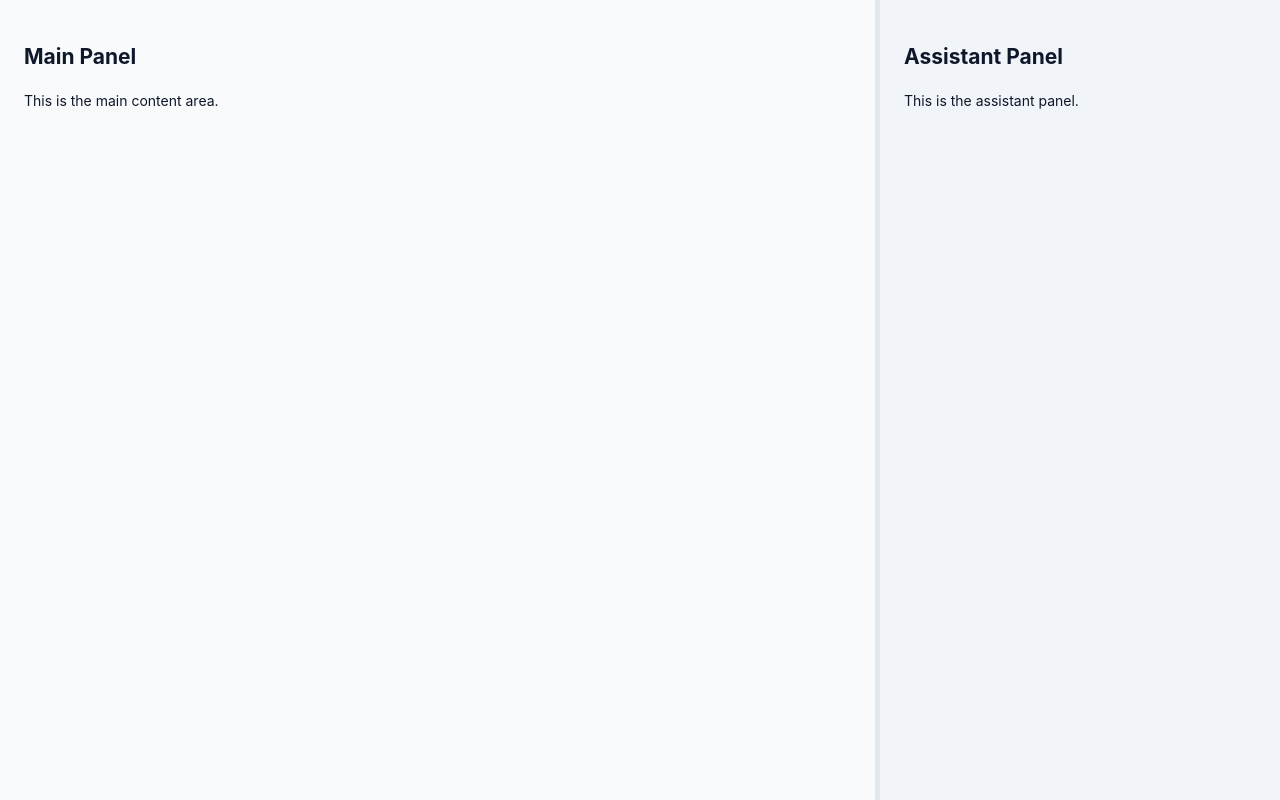
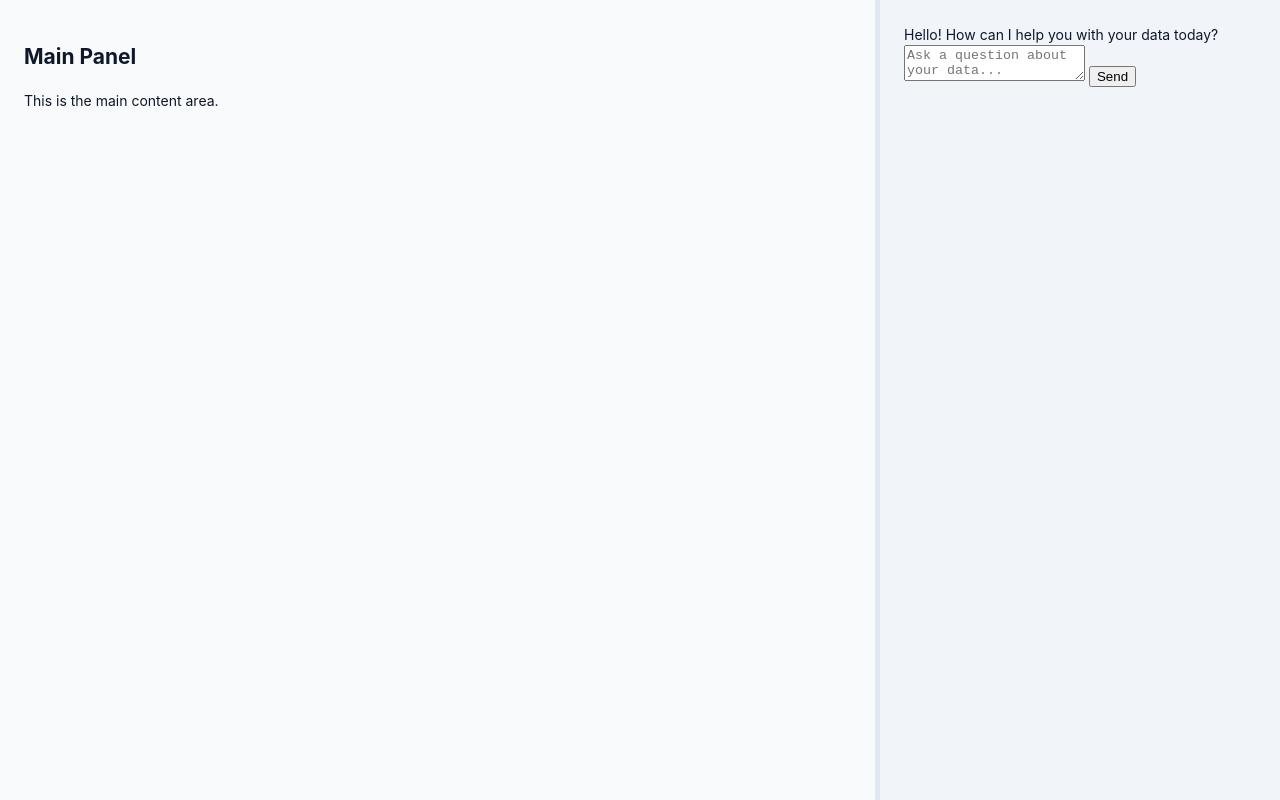
Before and after one commit to yapweijun1996/CSV-Agent, a plain HTML site: page index.html in a window 1280 px wide. Drawn offline with Linux system fonts and the light colour scheme.

Commit message:
Update index.html

```diff
--- a/index.html
+++ b/index.html
@@ -50,9 +50,16 @@
 
   <div class="resizer" id="resizer"></div>
 
-  <aside class="assistant-sidebar">
-    <h2>Assistant Panel</h2>
-    <p>This is the assistant panel.</p>
+  <aside class="assistant-sidebar" id="assistant-sidebar">
+    <div class="message-list" id="message-list">
+      <div class="message assistant">
+        Hello! How can I help you with your data today?
+      </div>
+    </div>
+    <div class="chat-input-area">
+      <textarea id="chat-input" placeholder="Ask a question about your data..."></textarea>
+      <button id="send-btn">Send</button>
+    </div>
   </aside>
 </div>
 
```
